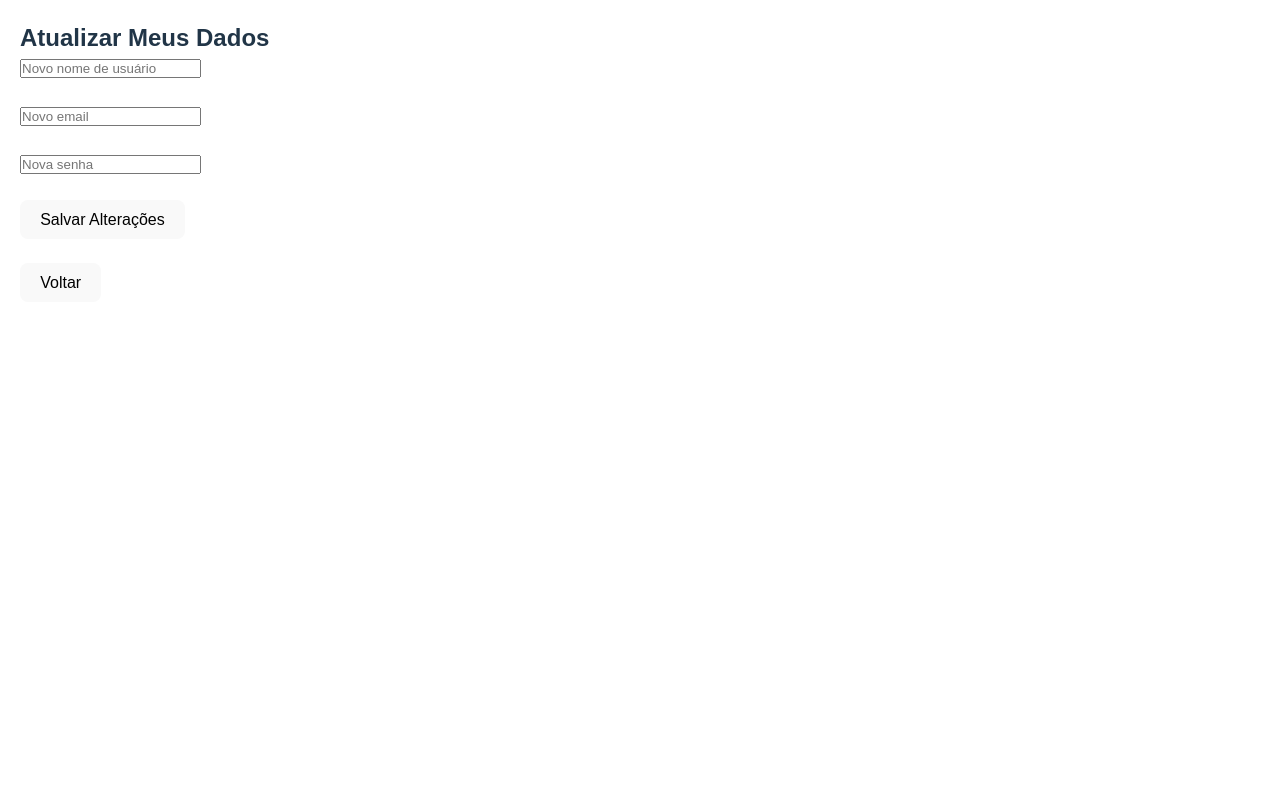
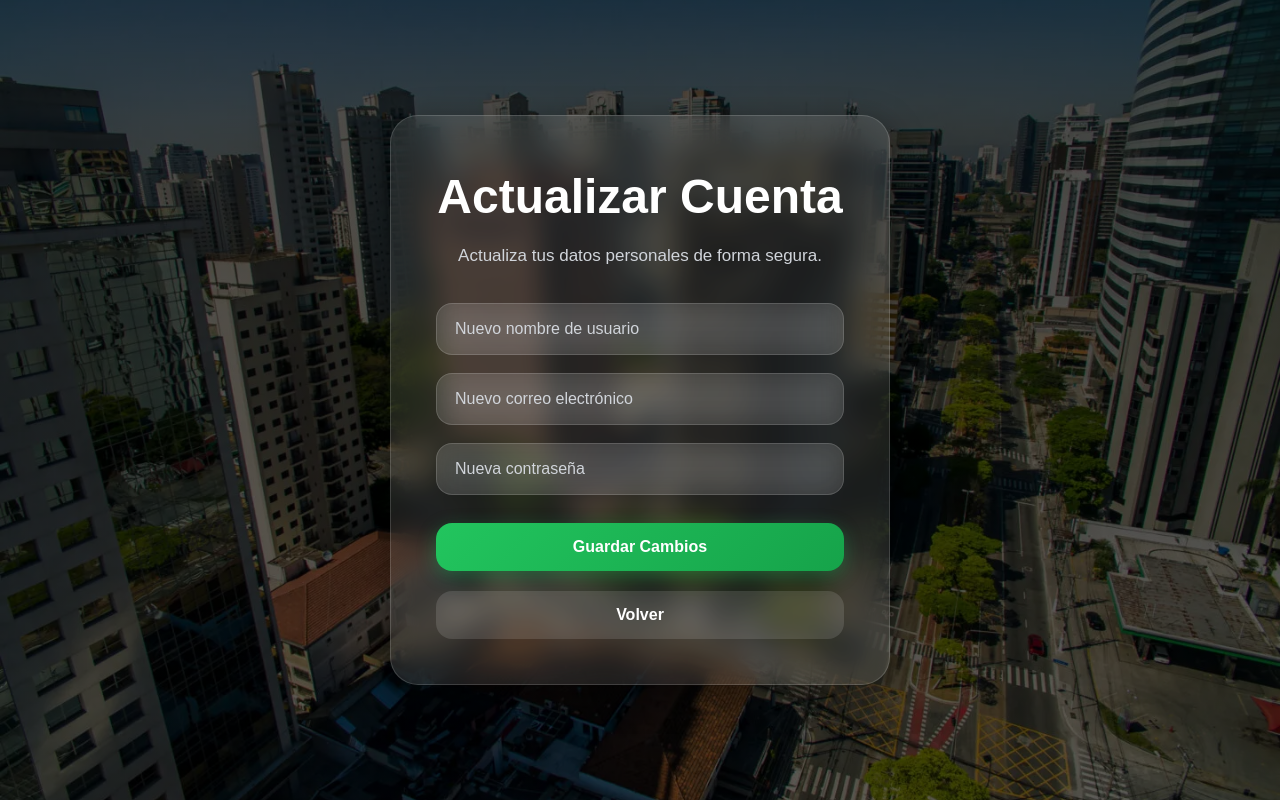
Before and after one commit to Melissa-possato/Guia-Tur-stico-hispanohablates, a React (Vite) app in the folder frontend/: page /update in a window 1280 px wide. Built offline with nearby package versions, Linux system fonts and the light colour scheme.

Commit message:
Update UpdateUsuario.jsx

```diff
--- a/frontend/src/componentes/UpdateUsuario.jsx
+++ b/frontend/src/componentes/UpdateUsuario.jsx
@@ -1,5 +1,6 @@
 import { useState } from "react";
 import { useNavigate } from "react-router-dom";
+import "../App.css";
 
 function UpdateUsuario() {
   const navigate = useNavigate();
@@ -31,13 +32,13 @@ function UpdateUsuario() {
         const data = await response.json();
 
         if (response.ok) {
-          alert("Dados atualizados com sucesso!");
+          alert("¡Datos actualizados con éxito!");
           if (formData.nome_usuario) {
             localStorage.setItem("nomeUsuario", formData.nome_usuario);
           }
           navigate("/login");
         } else {
-          alert(data.error || "Erro ao atualizar dados.");
+          alert(data.error || "Error al actualizar los datos.");
         }
       } else {
         // Se cair aqui, o servidor mandou um erro em texto/HTML (como o erro 500)
@@ -51,35 +52,68 @@ function UpdateUsuario() {
     }
   };
   return (
-    <div style={{ padding: "20px" }}>
-      <h2>Atualizar Meus Dados</h2>
-      <form onSubmit={handleSubmit}>
+
+    <div className="login-bg">
+
+      <div className="login-container">
+
+        <div className="login-card">
+
+          <h2>Actualizar Cuenta</h2>
+
+          <p className="login-subtitulo">
+            Actualiza tus datos personales de forma segura.
+          </p>
+
+          <form
+            onSubmit={handleSubmit}
+            className="login-form"
+          >
+
             <input
               type="text"
               name="nome_usuario"
-          placeholder="Novo nome de usuário"
+              placeholder="Nuevo nombre de usuario"
               value={formData.nome_usuario}
               onChange={handleChange}
-        /><br /><br />
+            />
+
             <input
               type="email"
               name="email"
-          placeholder="Novo email"
+              placeholder="Nuevo correo electrónico"
               value={formData.email}
               onChange={handleChange}
-        /><br /><br />
+            />
+
             <input
               type="password"
               name="senha"
-          placeholder="Nova senha"
+              placeholder="Nueva contraseña"
               value={formData.senha}
               onChange={handleChange}
-        /><br /><br />
-        <button type="submit">Salvar Alterações</button>
+            />
+
+            <button type="submit">
+              Guardar Cambios
+            </button>
+
           </form>
-      <br />
-      <button onClick={() => navigate("/login")}>Voltar</button>
+
+          <button
+            onClick={() => navigate("/login")}
+            className="btn-cadastro"
+            style={{ marginTop: "20px" }}
+          >
+            Volver
+          </button>
+
         </div>
+
+      </div>
+
+    </div>
+
   );
 }
 
```
Lines whose indentation alone changed are shown as unchanged.
